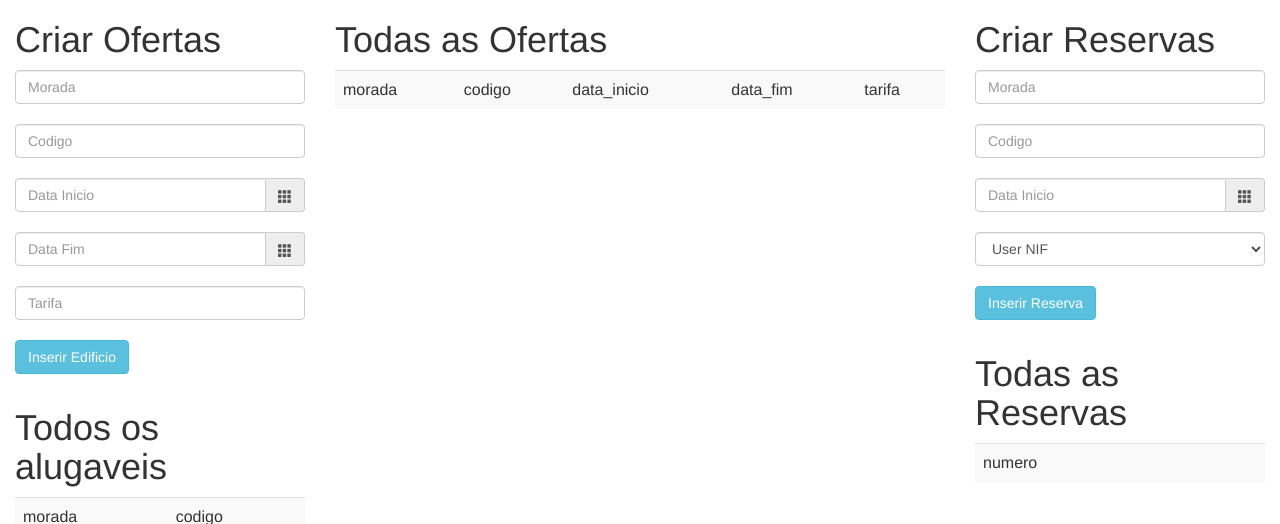
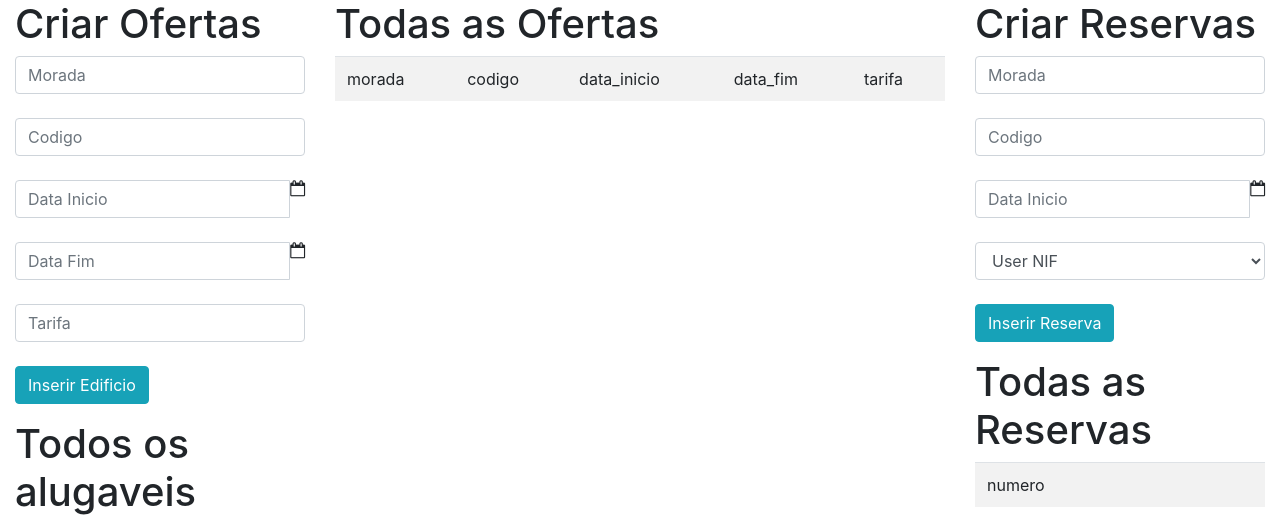
Before and after one commit to CVeniamin/BD, a PHP site: page /oferta.php in a window 1280 px wide. Shown: the top 524 px of the page. Run offline with PHP 8.4, Linux system fonts and the light colour scheme; data that the repository does not hold is empty; a stand-in replaces the project's code that opens the database connection; some libraries are stand-ins or nearby versions.

Commit message:
migration to Bootstrap v4

```diff
--- a/web/oferta.php
+++ b/web/oferta.php
@@ -11,7 +11,10 @@ $show_modal = false;
 
 <html>
 <head>
-    <link rel="stylesheet" href="https://maxcdn.bootstrapcdn.com/bootstrap/3.3.7/css/bootstrap.min.css" integrity="sha384-BVYiiSIFeK1dGmJRAkycuHAHRg32OmUcww7on3RYdg4Va+PmSTsz/K68vbdEjh4u" crossorigin="anonymous">
+    <link rel="stylesheet" href="https://maxcdn.bootstrapcdn.com/bootstrap/4.0.0-alpha.5/css/bootstrap.min.css" integrity="sha384-AysaV+vQoT3kOAXZkl02PThvDr8HYKPZhNT5h/CXfBThSRXQ6jW5DO2ekP5ViFdi" crossorigin="anonymous">
+<!--    <script src="https://maxcdn.bootstrapcdn.com/bootstrap/4.0.0-alpha.5/js/bootstrap.min.js" integrity="sha384-BLiI7JTZm+JWlgKa0M0kGRpJbF2J8q+qreVrKBC47e3K6BW78kGLrCkeRX6I9RoK" crossorigin="anonymous"></script>-->
+<!--    <link rel="stylesheet" href="https://maxcdn.bootstrapcdn.com/bootstrap/3.3.7/css/bootstrap.min.css" integrity="sha384-BVYiiSIFeK1dGmJRAkycuHAHRg32OmUcww7on3RYdg4Va+PmSTsz/K68vbdEjh4u" crossorigin="anonymous">-->
+    <link href="https://maxcdn.bootstrapcdn.com/font-awesome/4.7.0/css/font-awesome.min.css" rel="stylesheet" integrity="sha384-wvfXpqpZZVQGK6TAh5PVlGOfQNHSoD2xbE+QkPxCAFlNEevoEH3Sl0sibVcOQVnN" crossorigin="anonymous">
     <script src="https://code.jquery.com/jquery-3.1.1.slim.js" integrity="sha256-5i/mQ300M779N2OVDrl16lbohwXNUdzL/R2aVUXyXWA=" crossorigin="anonymous"></script>
     <script src="https://maxcdn.bootstrapcdn.com/bootstrap/3.3.7/js/bootstrap.min.js"></script>
     <script src="https://cdnjs.cloudflare.com/ajax/libs/bootstrap-datepicker/1.6.4/css/bootstrap-datepicker.standalone.css"></script>
@@ -38,12 +41,12 @@ $show_modal = false;
                         <div id="sandbox-container">
                             <div class="input-group date">
                                 <input type="text" placeholder="Data Inicio"  name="data_inicio" class="form-control">
-                                <span class="input-group-addon"><i class="glyphicon glyphicon-th"></i></span>
+                                <span class="input-group-addon"><i class="fa fa-calendar-o" aria-hidden="true"></i></span>
                             </div>
                             <br>
                             <div class="input-group date">
                                 <input type="text" placeholder="Data Fim" name="data_fim" class="form-control" value="">
-                                <span class="input-group-addon"><i class="glyphicon glyphicon-th"></i></span>
+                                <span class="input-group-addon"><i class="fa fa-calendar-o" aria-hidden="true"></i></span>
                             </div>
                         </div>
                         <br>
@@ -87,7 +90,8 @@ $show_modal = false;
                                 <div class="input-group date">
                                     <input type="text" placeholder="Data Inicio"  name="data_inicio_reserva"
                                            class="form-control" value="<?php echo(isset($_GET['data_inicio_aluga']) ?  htmlspecialchars($_GET['data_inicio_aluga']) : '')?>"/>
-                                    <span class="input-group-addon"><i class="glyphicon glyphicon-th"></i></span>
+                                    <span class="input-group-addon"><i class="fa fa-calendar-o" aria-hidden="true"></i></span>
+
                                 </div>
                             </div>
                             <br>
@@ -324,7 +328,6 @@ try {
     }
 
 
-
     if ( $_SERVER["REQUEST_METHOD"] == "GET" && !empty($_GET['reserva'])) {
         $show_modal = true;
     }
@@ -332,7 +335,6 @@ try {
     if ($_SERVER["REQUEST_METHOD"] == "POST" && !empty($_POST["pagamento"]) && !empty($_POST["reserva_paga"])) {
         $reserva = test_input($_POST['reserva_paga']);
         $pagamento = utf8_decode(test_input($_POST['pagamento']));
-        echo $pagamento;
         $today = date("Y-m-d H:i:s");
         $param = array($reserva,$today,$pagamento);
         pagar($param);
```
